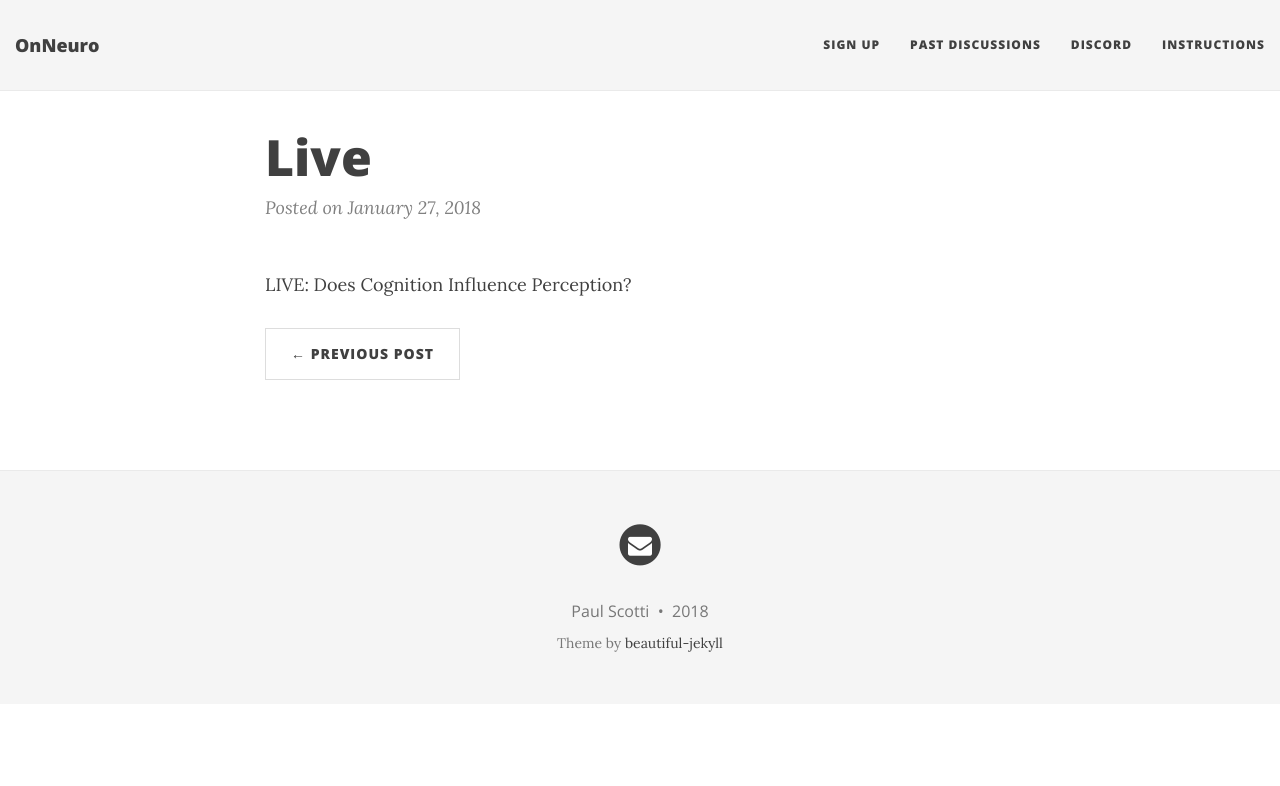
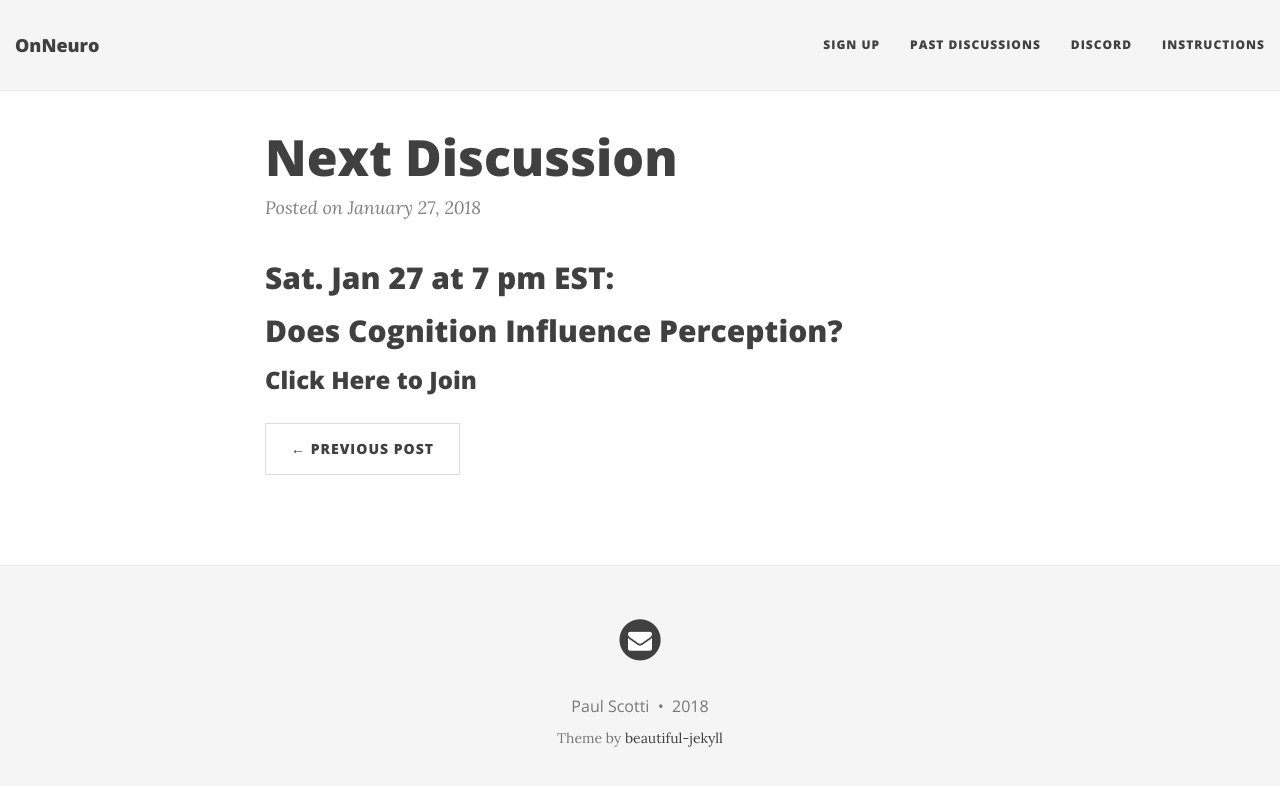
Before and after one commit to OnNeuro/onneuro.github.io, a Jekyll site: the page built from _posts/2018-01-27-Live.md, in a window 1280 px wide. Shown: the top 786 px of the page. Built offline with Jekyll 4.4.1, drawn with Linux system fonts in a browser that asks for light colours; nearby versions of some CDN libraries.

Commit message:
Update 2018-01-27-Live.md

```diff
--- a/_posts/2018-01-27-Live.md
+++ b/_posts/2018-01-27-Live.md
@@ -1 +1,8 @@
-LIVE: Does Cognition Influence Perception?
+---
+layout: post
+title: Next Discussion
+---
+
+## Sat. Jan 27 at 7 pm EST:
+## Does Cognition Influence Perception?
+### Click Here to Join
```
